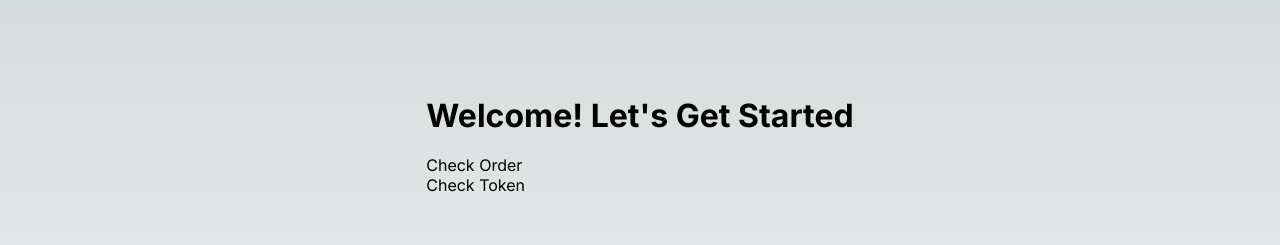
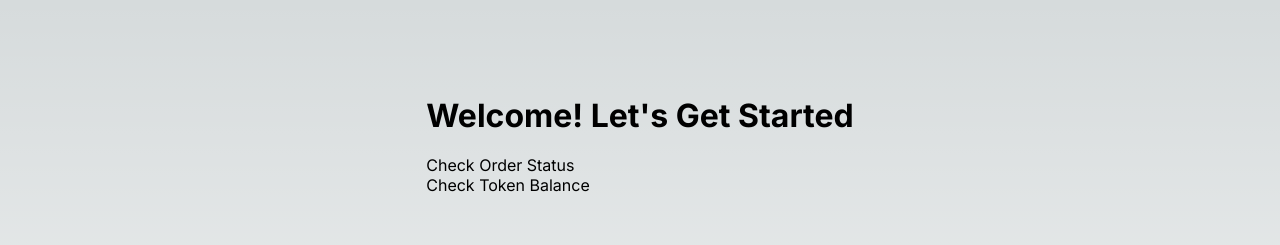
Before and after one commit to H3R01A/OB_nextjsapp, a Next.js app: page / in a window 1280 px wide. Shown: the top 245 px of the page. Built offline with nearby package versions, Linux system fonts and the light colour scheme.

Commit message:
update landing page for appropriate wording on routed pages

```diff
--- a/app/(landing)/page.tsx
+++ b/app/(landing)/page.tsx
@@ -9,9 +9,9 @@ export default function WelcomePage() {
         <h1>Welcome! Let&apos;s Get Started</h1>
         <br></br>
         <div>
-          <NavLink href={'/order'}>Check Order</NavLink>
+          <NavLink href={'/order'}>Check Order Status</NavLink>
           <br></br>
-          <NavLink href={'/token'}>Check Token</NavLink>
+          <NavLink href={'/token'}>Check Token Balance</NavLink>
         </div>
       </div>
     </main>
```
